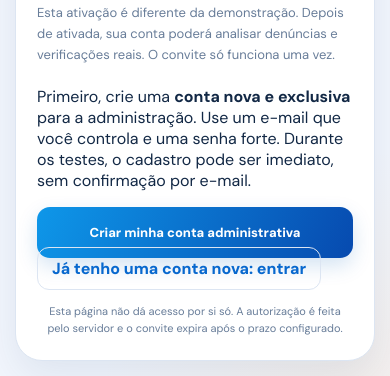
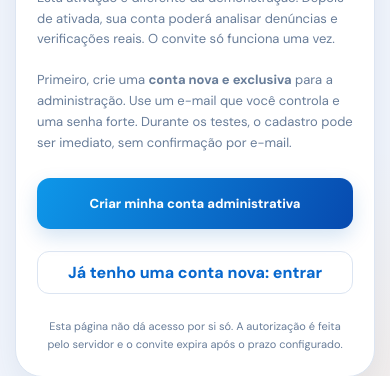
Before and after one commit to desenvolvimentogidital-cyber/MESTRE, a Next.js app: page /admin/ativar in a window 390 px wide. Shown: the part 353-729 px from the top of the page. Built offline with nearby package versions, Linux system fonts and the light colour scheme; no server answers.

Commit message:
style(admin): responsive single-use owner activation onboarding

```diff
--- a/app/admin/admin.css
+++ b/app/admin/admin.css
@@ -209,3 +209,21 @@ html[data-theme="dark"] .mf-admin-demo-banner{
 html[data-theme="dark"] .mf-admin-demo-notice{background:#153e30;color:#b8f1d5;border-color:#286348;}
 .mf-admin-demo-footer-note{margin-top:24px;color:var(--admin-muted);font-size:12px;line-height:1.6;}
 .mf-admin-demo-footer-note a{color:var(--admin-accent);text-decoration:underline;}
+
+/* Owner activation is visually separated from mock admin mode. */
+.mf-admin-onboarding-actions{display:grid;gap:10px;}
+.mf-admin-onboarding-actions p,
+.mf-admin-onboarding-help{
+  margin:0 0 8px;color:var(--admin-muted);font-size:13px;line-height:1.6;
+}
+.mf-admin-onboarding-actions .mf-admin-primary{
+  text-decoration:none;
+}
+.mf-admin-onboarding-actions .mf-admin-demo-secondary{
+  display:grid;place-items:center;text-decoration:none;text-align:center;
+}
+.mf-admin-onboarding-email{
+  margin:0;padding:12px;border-radius:10px;background:var(--admin-bg);
+  border:1px solid var(--admin-line);overflow-wrap:anywhere;font-size:12px;
+}
+.mf-admin-onboarding-help{margin:0;}
```
